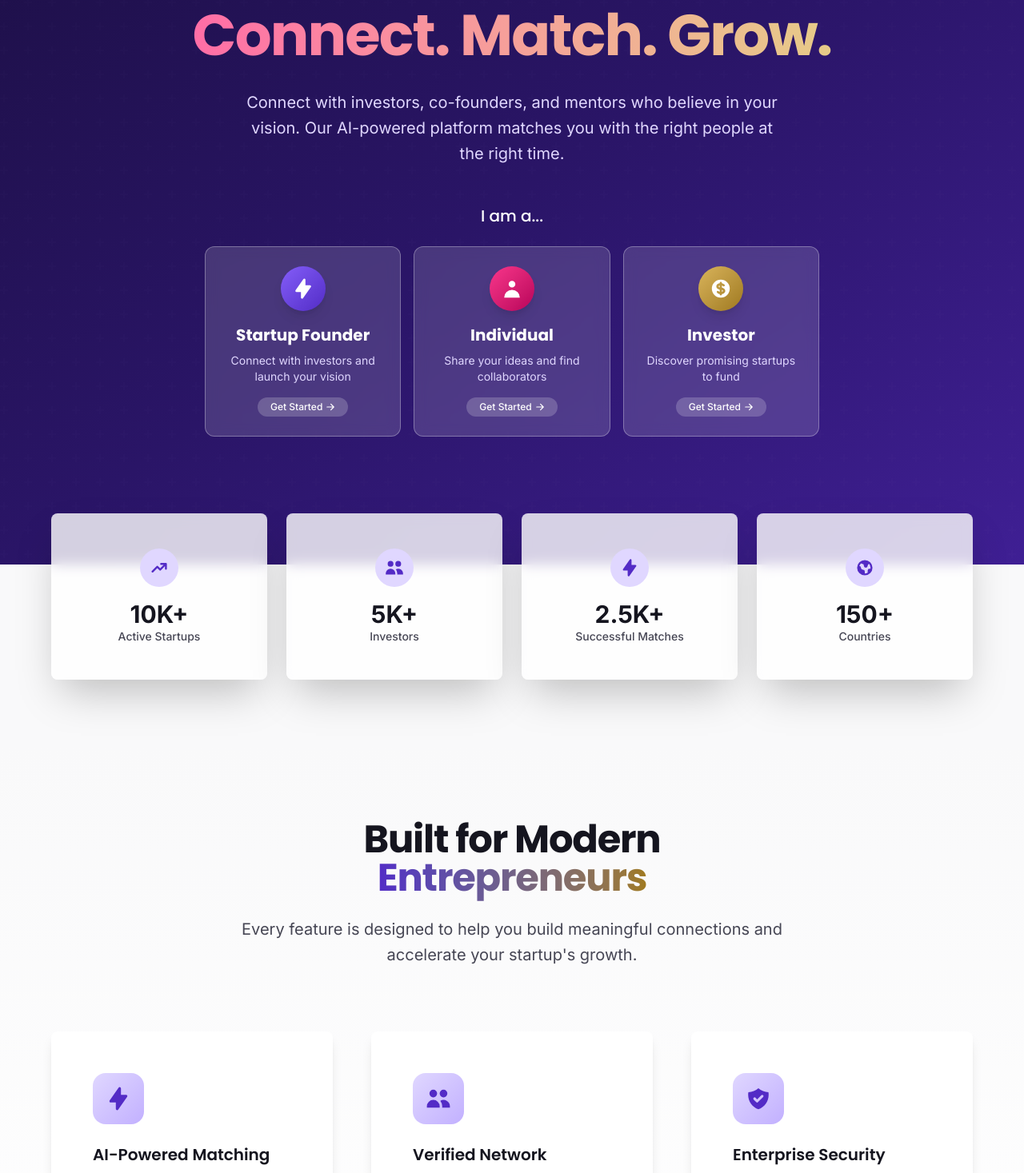
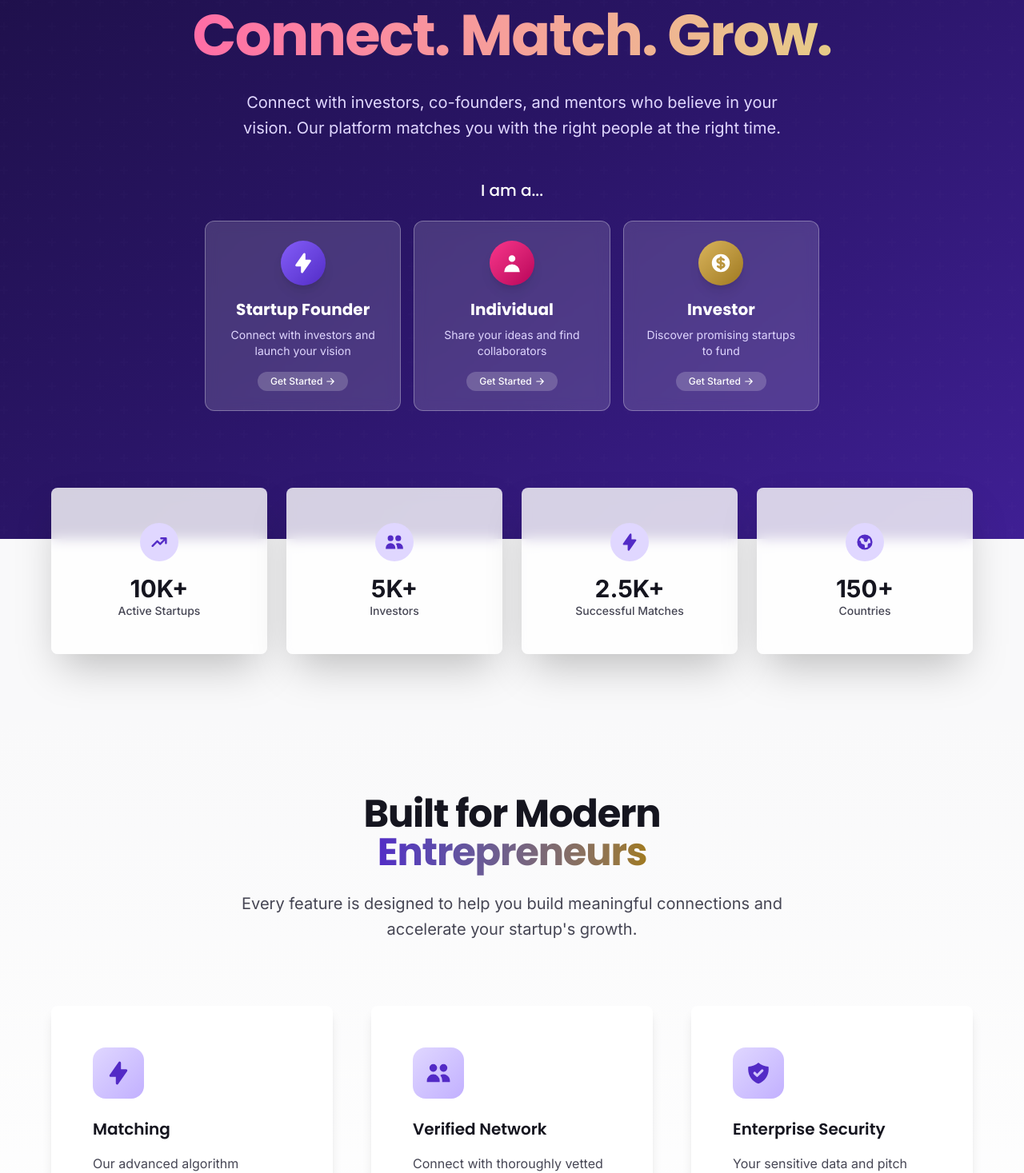
Before and after one commit to nishashetty1/the-arc, a React (Vite) app in the folder frontend/: page / in a window 1280 px wide. Shown: the part 277-1744 px from the top of the page at 80% size. Built offline with nearby package versions, Linux system fonts and the light colour scheme.

Commit message:
Update LandingPage

```diff
--- a/frontend/src/pages/LandingPage.jsx
+++ b/frontend/src/pages/LandingPage.jsx
@@ -70,7 +70,7 @@ const LandingPage = () => {
   const features = [
     {
       icon: HiLightningBolt,
-      title: "AI-Powered Matching",
+      title: "Matching",
       description:
         "Our advanced algorithm analyzes your startup's DNA to find the perfect investors and co-founders who align with your vision and values.",
       color: "primary",
@@ -141,7 +141,7 @@ const LandingPage = () => {
               className="mx-auto mt-8 max-w-2xl text-xl leading-8 text-primary-100"
             >
               Connect with investors, co-founders, and mentors who believe in
-              your vision. Our AI-powered platform matches you with the right
+              your vision. Our platform matches you with the right
               people at the right time.
             </motion.p>
 
```
